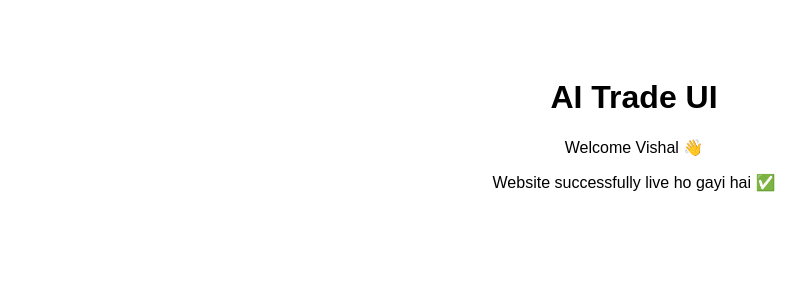
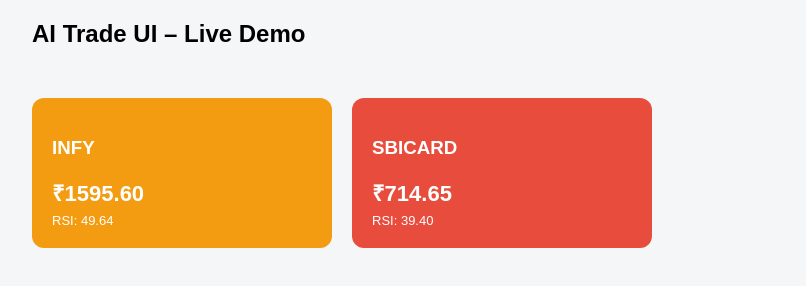
Before and after one commit to vinayakcomputers-hash/ai-trade-ui, a plain HTML site: page index.html in a window 1280 px wide. Shown: the whole page, without its empty margins (6-812 px from the left). Drawn offline with Linux system fonts and the light colour scheme.

Commit message:
Update index.html

```diff
--- a/index.html
+++ b/index.html
@@ -1,14 +1,86 @@
 <!DOCTYPE html>
-<html>
+<html lang="en">
 <head>
-  <title>AI Trade UI</title>
-  <meta charset="UTF-8">
+<meta charset="UTF-8">
+<title>AI Trade UI</title>
+<style>
+body {
+  font-family: Arial, sans-serif;
+  background:#f4f6f8;
+}
+.container {
+  display:flex;
+  gap:20px;
+  padding:30px;
+}
+.card {
+  width:260px;
+  padding:20px;
+  border-radius:12px;
+  color:#fff;
+}
+.green { background:#2ecc71; }
+.red { background:#e74c3c; }
+.orange { background:#f39c12; }
+.price {
+  font-size:22px;
+  font-weight:bold;
+}
+.small {
+  font-size:13px;
+  margin-top:6px;
+}
+</style>
 </head>
-<body style="font-family: Arial; text-align:center; padding-top:50px;">
 
-  <h1>AI Trade UI</h1>
-  <p>Welcome Vishal 👋</p>
-  <p>Website successfully live ho gayi hai ✅</p>
+<body>
+
+<h2 style="padding-left:30px;">AI Trade UI – Live Demo</h2>
+
+<div class="container">
+
+  <div id="infy" class="card green">
+    <h3>INFY</h3>
+    <div class="price" id="infyPrice">₹----</div>
+    <div class="small">RSI: <span id="infyRsi"></span></div>
+  </div>
+
+  <div id="sbicard" class="card green">
+    <h3>SBICARD</h3>
+    <div class="price" id="sbicardPrice">₹----</div>
+    <div class="small">RSI: <span id="sbicardRsi"></span></div>
+  </div>
+
+</div>
+
+<script>
+function random(min, max) {
+  return (Math.random() * (max - min) + min).toFixed(2);
+}
+
+function updateStock(id, basePrice) {
+  let price = random(basePrice-10, basePrice+10);
+  let rsi = random(30, 75);
+
+  document.getElementById(id+"Price").innerText = "₹" + price;
+  document.getElementById(id+"Rsi").innerText = rsi;
+
+  let card = document.getElementById(id);
+  card.className = "card";
+
+  if (rsi > 60) card.classList.add("green");
+  else if (rsi < 40) card.classList.add("red");
+  else card.classList.add("orange");
+}
+
+function loadLive() {
+  updateStock("infy", 1600);
+  updateStock("sbicard", 720);
+}
+
+loadLive();
+setInterval(loadLive, 5000);
+</script>
 
 </body>
 </html>
```
